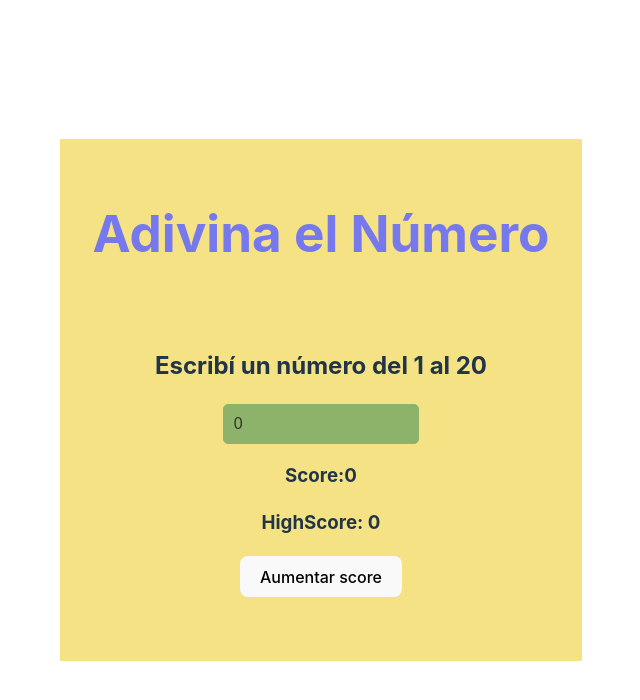
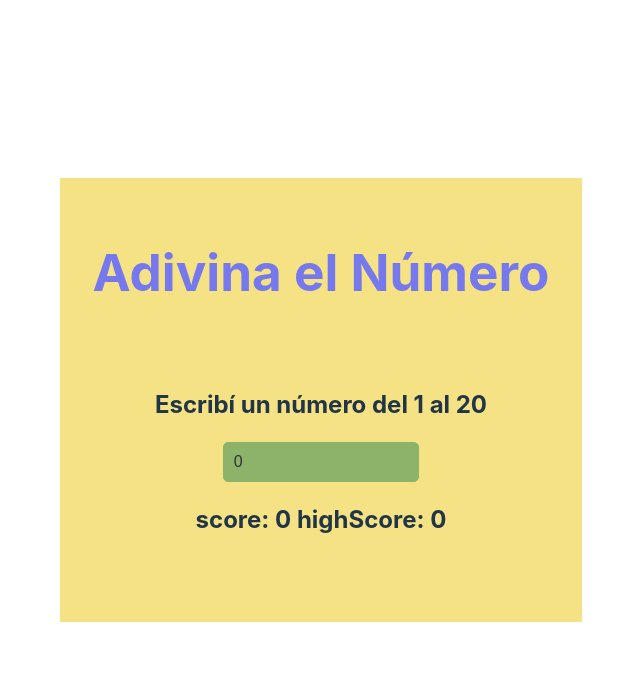
Before and after one commit to Piliansa/juegoAdivina, a React (Vite) app: page / in a window 1280 px wide. Both pictures are taken after a click on the button "PLAY". Shown: the top 700 px of the page, without its empty margins (319-959 px from the left). Built offline with nearby package versions, Linux system fonts and the light colour scheme.

Commit message:
Fix: solucionando puntaje

```diff
--- a/src/App.jsx
+++ b/src/App.jsx
@@ -2,7 +2,6 @@
 import { useState } from 'react';
 import './Global.css'
 import Jugar from './components/Jugar/Jugar';
-import Score from './components/Score/Score'
 
 
 
@@ -23,7 +22,6 @@ function App() {
       </button>
         {/* {show === true ?  <Comp1/> : <over/>}  */}
         <div>{ show === true && <Jugar/> }</div>
-        <Score/>
       </div>
 
       </>
--- a/src/components/Jugar/Jugar.jsx
+++ b/src/components/Jugar/Jugar.jsx
@@ -6,15 +6,25 @@ import Ganaste from "../Ganaste/Ganaste";
 
 
 
+
+
 const Jugar = () => {
     const [ intentos, setIntentos  ] = useState(10);
     const [ numElegido, setNumElegido ] = useState(0);
     const [ ganaste, setGanaste ] = useState(null);
+    const [ highScore, setHighScore ] = useState(0);
+    const [ score, setScore ] = useState(0);
     const pista1 = "Pista: ¡Más alto!";
     const pista2 = "Pista: ¡Más bajo";
     const numAAdivinar = 6;
 
-
+    const sumar = () => {
+      const newScore = score + 19;
+      setScore(newScore);
+      if( newScore > highScore ) {
+        setHighScore(newScore);
+      }
+  }
 
     const continuarJuego = (e) => {
         setNumElegido(e.target.value)
@@ -22,7 +32,7 @@ const Jugar = () => {
 
     const handleKeyDown = (e) => {
       if(e.key === 'Enter') {
-        jugando();
+        jugando({score}, {highScore});
       }
     }
 
@@ -32,6 +42,7 @@ const Jugar = () => {
 
           if(num === numAAdivinar){
               setGanaste(true)
+              sumar()
           } else if( num < 0 || num > 20){
             alert("El numero debe estar entre 0 y 20")
           }
@@ -51,6 +62,7 @@ const Jugar = () => {
     <div>
         <h2>Escribí un número del 1 al 20</h2>
         <input className="inputStyle" type="number" value={numElegido} onChange={continuarJuego} onKeyDown={handleKeyDown}/>
+       <h2>score: {score} highScore: {highScore}</h2>
         <div className={ganaste === false ? "estilo" : "noMostrar"}><GameOver /></div>
         <div className={ganaste ? "estilo" : "noMostrar"}><Ganaste/></div>
 
--- a/src/components/Score/Score.jsx
+++ b/src/components/Score/Score.jsx
@@ -1,31 +1,16 @@
-import { useState } from "react"
-import PropTypes from 'prop-types'
+
 
 
 
 const Score = () => {
-const [ score, setScore ] = useState(0);
-const [ highScore, setHighScore ] = useState(0);
 
-    const sumar = () => {
-        const newScore = score + 1;
-        setScore(newScore);
-        if( newScore > highScore ) {
-          setHighScore(newScore);
-        }
-    }
-    <comp1/>
   return (
     <div>
-      <h3>Score:{score}</h3>
-      <h3>HighScore: {highScore}</h3>
-      <button onClick={sumar}>Aumentar score</button>
+      <h3>Score: {Score.score}</h3>
+      <h3>HighScore: {Score.highScore}</h3>
     </div>
-  )
+  );
 }
 
-Score.propTypes = {
-  inputValue: PropTypes.string
-}
 
 export default Score
```
Also changed, not shown: src/components/Comp1/Comp1.jsx (+15 -15 lines).
